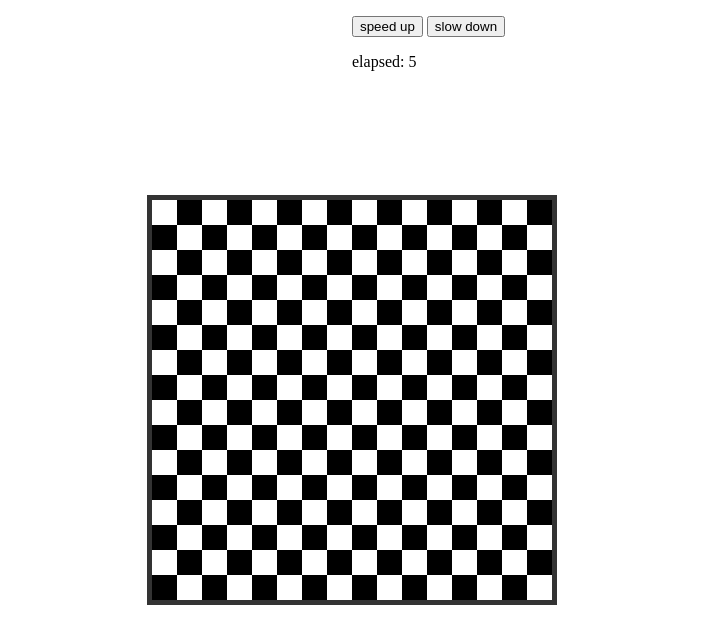
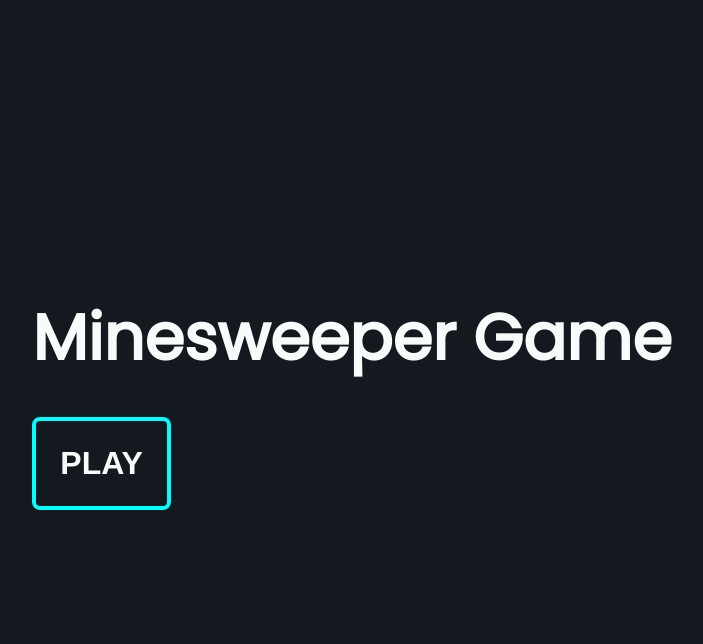
Before and after one commit to MastewalB/minesweeper-svelte, a SvelteKit app: page / in a window 1280 px wide. Shown: the top 644 px of the page, without its empty margins (288-991 px from the left). Built offline with nearby package versions, Linux system fonts and the light colour scheme.

Commit message:
feat: Game Board with mines

```diff
--- a/package.json
+++ b/package.json
@@ -44,5 +44,8 @@
 		"svelte-check": "^4.0.0",
 		"typescript": "^5.0.0",
 		"vite": "^5.4.11"
+	},
+	"dependencies": {
+		"@fontsource/poppins": "^5.1.1"
 	}
 }
--- /dev/null
+++ b/src/app.css
@@ -0,0 +1,54 @@
+@import '@fontsource/poppins';
+
+* {
+	margin: 0;
+	padding: 0;
+	box-sizing: border-box;
+}
+
+:root {
+	--txt-1: hsl(220 10% 98%);
+	--bg-1: hsl(220 20% 10%);
+	--bg-2: hsl(220 20% 20%);
+	--border: hsl(180 100% 50%);
+	--pulse: hsl(9 100% 64%);
+}
+
+html,
+body {
+	height: 100%;
+}
+
+body {
+	display: grid;
+	place-content: center;
+	padding: 2rem;
+	font-family: 'Poppins', sans-serif;
+	color: var(--txt-1);
+	background-color: var(--bg-1);
+}
+
+h1 {
+	font-size: 4rem;
+	text-align: center;
+	text-transform: capitalize;
+}
+
+h1 + button {
+	width: max-content;
+	margin-top: 2rem;
+	margin-inline: auto;
+	border: 4px solid var(--border);
+}
+
+button {
+	padding: 1.5rem;
+	font-size: 2rem;
+	font-weight: 900;
+	color: inherit;
+	background: none;
+	border-radius: 8px;
+	border: none;
+	text-transform: uppercase;
+	cursor: pointer;
+}
--- /dev/null
+++ b/src/routes/+layout.svelte
@@ -0,0 +1,8 @@
+<script lang="ts">
+    import '../app.css'
+</script>
+
+<svelte:head>
+    <title>Minesweeper Online</title>
+</svelte:head>
+<slot/>
--- a/src/routes/+page.svelte
+++ b/src/routes/+page.svelte
@@ -1,8 +1,78 @@
 <script lang="ts">
-    import App from './App.svelte';
-    import Board from './Board.svelte';
+    import { icons } from './icons.ts'
+	type State = 'start' | 'playing' | 'paused' | 'won' | 'lost'
+
+	let state : State = 'start'
+	let mineCount : number = 10
+	let board : (string | number)[][] = createBoard();
+
+	function createBoard() {
+		let mineSet = new Set<[number, number]>();
+		let arr : (string | number)[][] = [];
+		for (let i = 0; i < 10; i++){
+			arr.push(Array.from({ length: 10 }, () => 0));
+		}
+		while (mineSet.size < mineCount) {
+			mineSet.add([Math.floor(Math.random() * 10), Math.floor(Math.random() * 10)])
+		}
+		for (let [i, j] of mineSet) { arr[i][j] = icons[0] }
+		return calculateDistance(arr)
+		// return ([] as (string | number)[]).concat(...calculateDistance(arr))
+	}
+
+	function calculateDistance(arr: (string | number)[][]) {
+		let N = arr.length, M = arr[0].length
+		for(let i = 0; i < 10; i++) {
+			for (let j = 0; j < 10; j++) {
+				if (typeof arr[i][j] == 'string') { continue }
+				let DIR = [-1, 0, 1, 0, -1, -1, 1, 1, -1]
+
+				for (let d = 0; d < 8; d++) {
+					let ni = i + DIR[d], nj = j + DIR[d + 1]
+					if (ni >= 0 && nj >= 0 && ni < N && nj < M && typeof arr[ni][nj] == 'string') { arr[i][j] = (arr[i][j] as number) + 1 }
+				}
+			}
+		}
+		return arr
+	}
+
+
 </script>
 
 
-<App />
-<Board/>
+{#if state == 'start'}
+	<h1>Minesweeper Game</h1>
+	<button on:click={ () => state = 'playing' }>Play</button>
+{/if}
+
+{#if state == 'playing'}
+	<div class="cards">
+		{#each board as row, rowIndex}
+			{#each row as card, cardIndex}
+				<button class="card">
+					<div>{card}</div>
+				</button>
+			{/each}
+		{/each}
+	</div>
+{/if}
+
+
+<style>
+	.cards {
+		display: grid;
+		grid-template-columns: repeat(10, 1fr);
+		gap: 0.4rem;
+	}
+
+	.card {
+		height: 80px;
+		width: 80px;
+		font-size: 2rem;
+		background-color: var(--bg-2);
+
+		&.selected {
+			border: 4px solid var(--border);
+		}
+	}
+</style>
--- /dev/null
+++ b/src/routes/icons.ts
@@ -0,0 +1 @@
+export const icons = ['💣']
--- a/tsconfig.json
+++ b/tsconfig.json
@@ -10,6 +10,7 @@
 		"sourceMap": true,
 		"strict": true,
 		"module": "NodeNext",
-		"moduleResolution": "NodeNext"
+		"moduleResolution": "NodeNext",
+		"allowImportingTsExtensions": true
 	}
 }
```
Also changed, not shown: src/routes/App.svelte (+4 -3 lines), src/routes/Board.svelte (+16 -11 lines), 2 other files (tests, documents, lock files or other folders).
